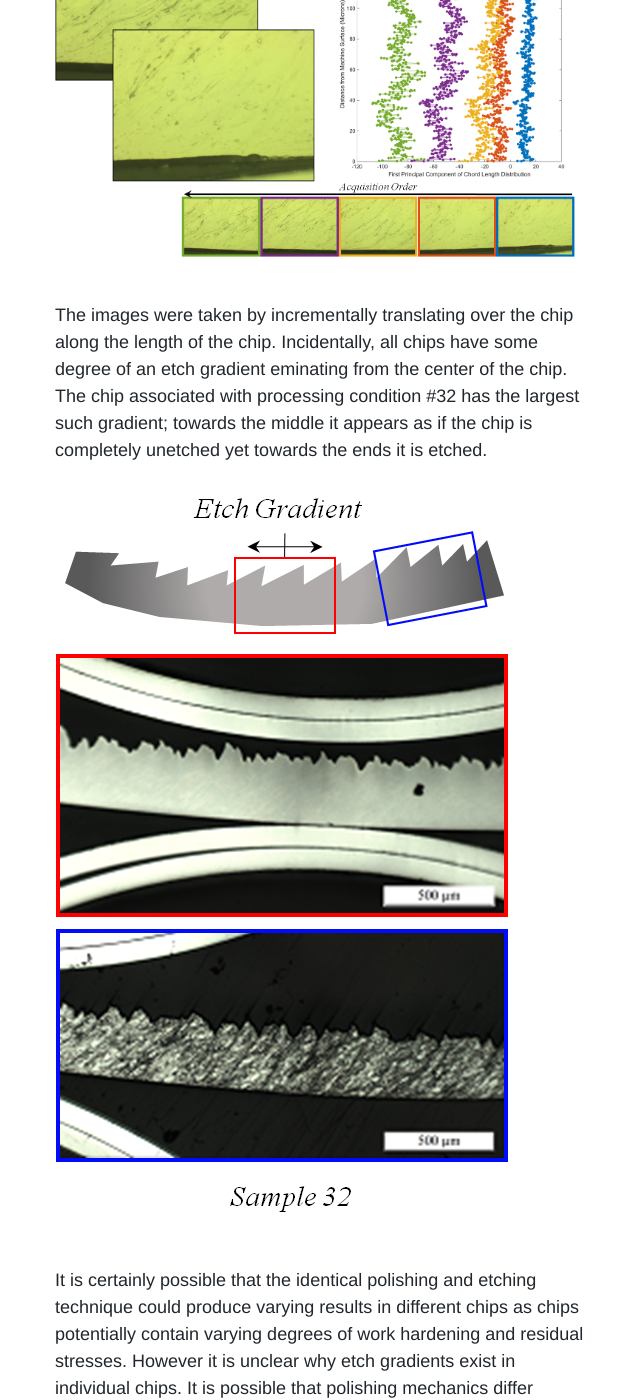
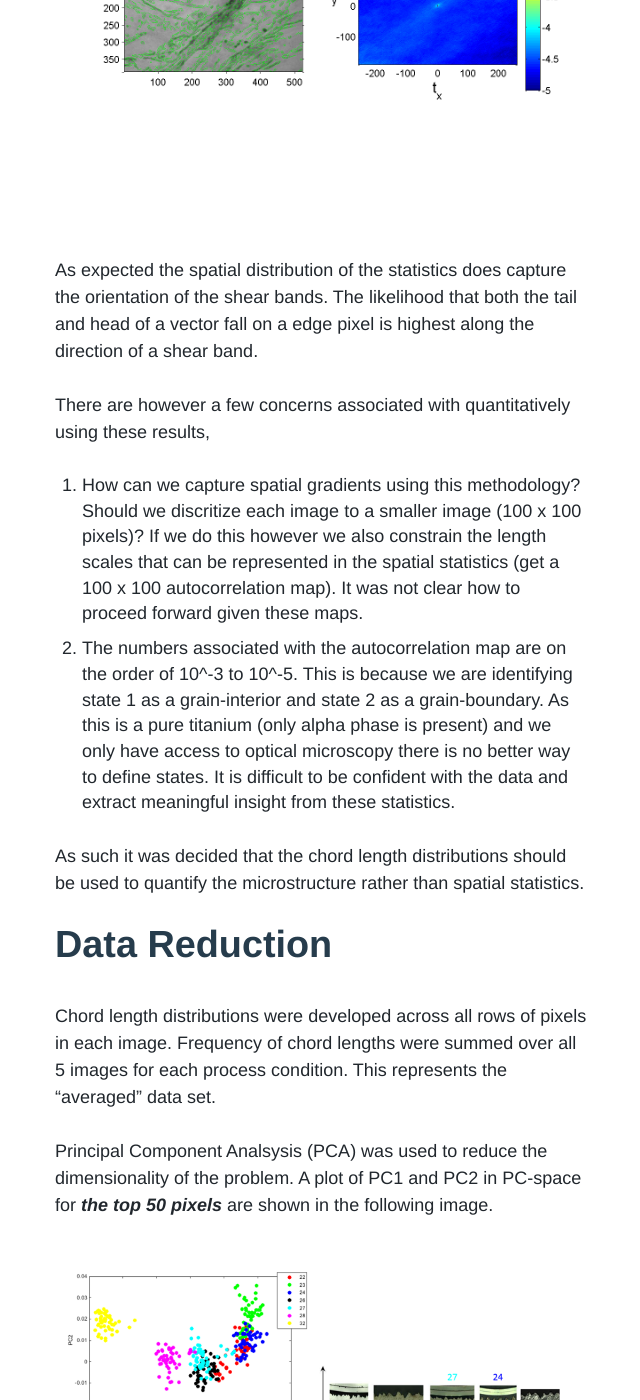
Before and after one commit to Materials-Informatics-Class-Fall2014/MIC-Machining-Gradients, a Jekyll site: the page built from _posts/2014-12-10-Executive-Summary.md, in a window 1280 px wide and 1400 px high, scrolled down 9860 px. Shown: the whole window, without its empty margins (319-959 px from the left). Built offline with Jekyll 4.4.1, drawn with Linux system fonts in a browser that asks for light colours; nearby versions of some CDN libraries; some web fonts are replaced; comment, search, counter and statistics services are not loaded; some of the changed text lies outside the part shown.

Commit message:
final post

```diff
--- a/_posts/2014-12-10-Executive-Summary.md
+++ b/_posts/2014-12-10-Executive-Summary.md
@@ -10,6 +10,25 @@
   image: patxi.png
 
 ---
+
+#Project Overview
+
+Our semester long project proceeded in the following chronological order
+
+1. August/September - collect data and formulate a well defined problem statement
+2. October - Explore various segmentation methods to identify feature edges in micrographs
+3. November - Develop relevant statistics based on calculating chord length distributions. Begin data reduction in PC space.
+4. December - Finalize data reduction tasks in PC space. Explore machine learning posibilities from given data set. Develop visualizations.
+
+# Work Load Distribution
+
+- Data collection (Patxi)
+- Image processing, cropping, alignment (Ahmet)
+- Edge detection (Patxi/Ahmet)
+- Chord length distribution (Patxi/Ahmet)
+- PC reduction (Patxi/Ahmet)
+- Machine Learning (Ahmet)
+- Data visualization (Patxi/Ahmet)
 
 #Machining Introduction
 
@@ -90,6 +109,23 @@
 
 Note that the later definition does a much better job of describing the longer chord lengths away from the machined surface.  This agrees with what is expected as larger grains are observed further away from the machined surface.
 
+#Attempt at Spatial statistics
+
+An attempt was made directly use the segmented binary images to generate spatial statistics. This was discussed in part in a blog posted on [11-04-2014](http://matinfteam4.github.io/blog/Preliminary-Spatial-Statistics-Results/ "11-04-2014").
+
+The logarithm of the autocorrelation is shown below (nonperiodic boundary conditions). Note that as the images are large (more than 200,000 pixels) the volume fraction of edges is very low (1000s of edge pixels per image). As such a logarithmic transformation was used to aid in visualization (without this everything is blue...).
+
+[![image](http://matinfteam4.github.io/images/22/24/2log.png)](http://matinfteam4.github.io/images/22/24/2log.png)
+
+As expected the spatial distribution of the statistics does capture the orientation of the shear bands. The likelihood that both the tail and head of a vector fall on a edge pixel is highest along the direction of a shear band.
+
+There are however a few concerns associated with quantitatively using these results,
+
+1. How can we capture spatial gradients using this methodology? Should we discritize each image to a smaller image (100 x 100 pixels)? If we do this however we also constrain the length scales that can be represented in the spatial statistics (get a 100 x 100 autocorrelation map). It was not clear how to proceed forward given these maps.
+2. The numbers associated with the autocorrelation map are on the order of 10^-3 to 10^-5. This is because we are identifying state 1 as a grain-interior and state 2 as a grain-boundary. As this is a pure titanium (only alpha phase is present) and we only have access to optical microscopy there is no better way to define states. It is difficult to be confident with the data and extract meaningful insight from these statistics.
+
+As such it was decided that the chord length distributions should be used to quantify the microstructure rather than spatial statistics.
+
 #Data Reduction
 
 Chord length distributions were developed across all rows of pixels in each image. Frequency of chord lengths were summed over all 5 images for each process condition. This represents the "averaged" data set.
@@ -105,6 +141,10 @@
 #Results
 
 ## Machine Learning
+
+[![Image](http://matinfteam4.github.io/images/final/PC1.png)](http://matinfteam4.github.io/images/final/PC1.png)
+
+[![Image](http://matinfteam4.github.io/images/final/learn1.png)](http://matinfteam4.github.io/images/final/learn1.png)
 
 ## Etch Gradients
 
```
Also changed, not shown: images/final/PC1.png (added), images/final/learn1.png (added), 1 other file.
